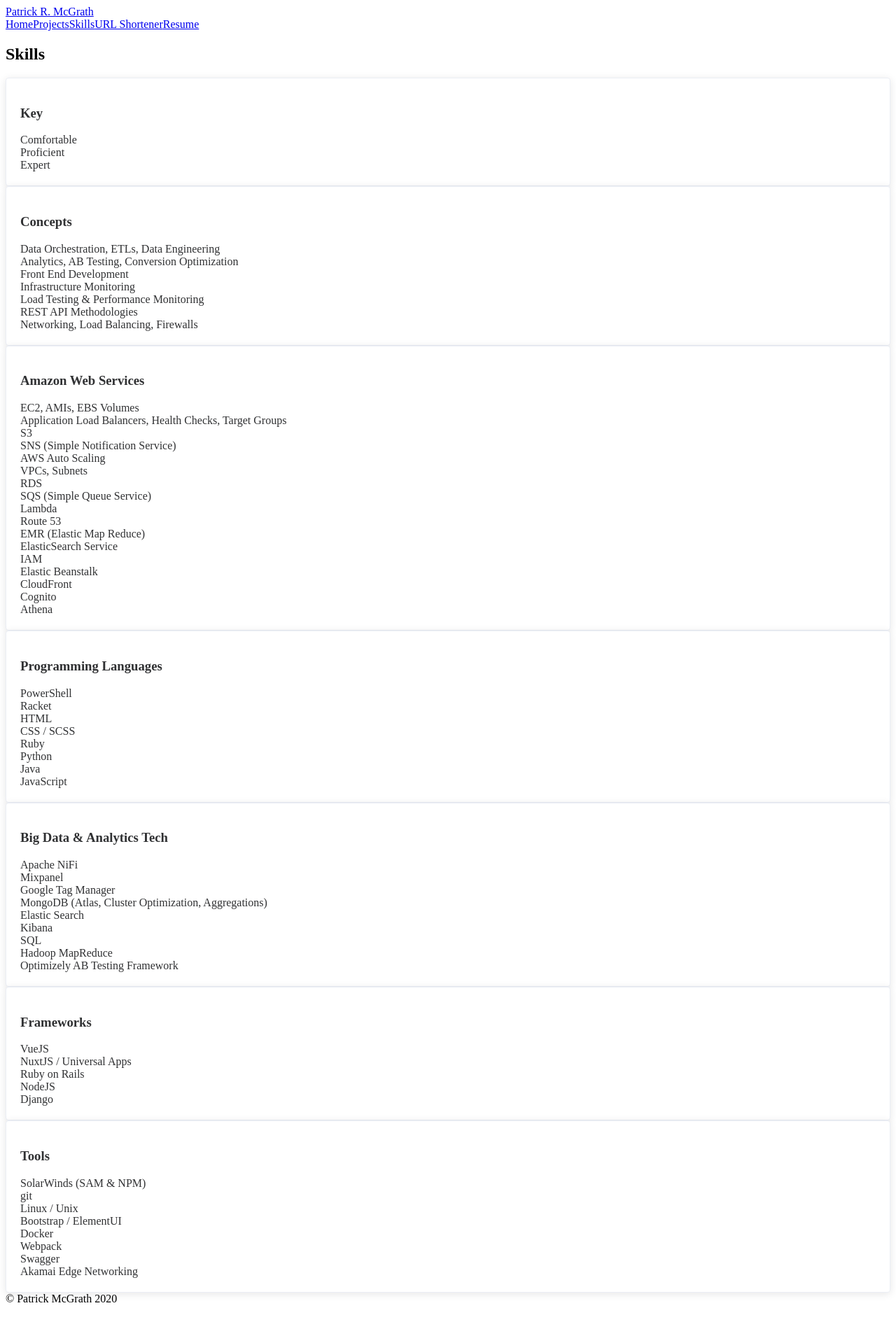
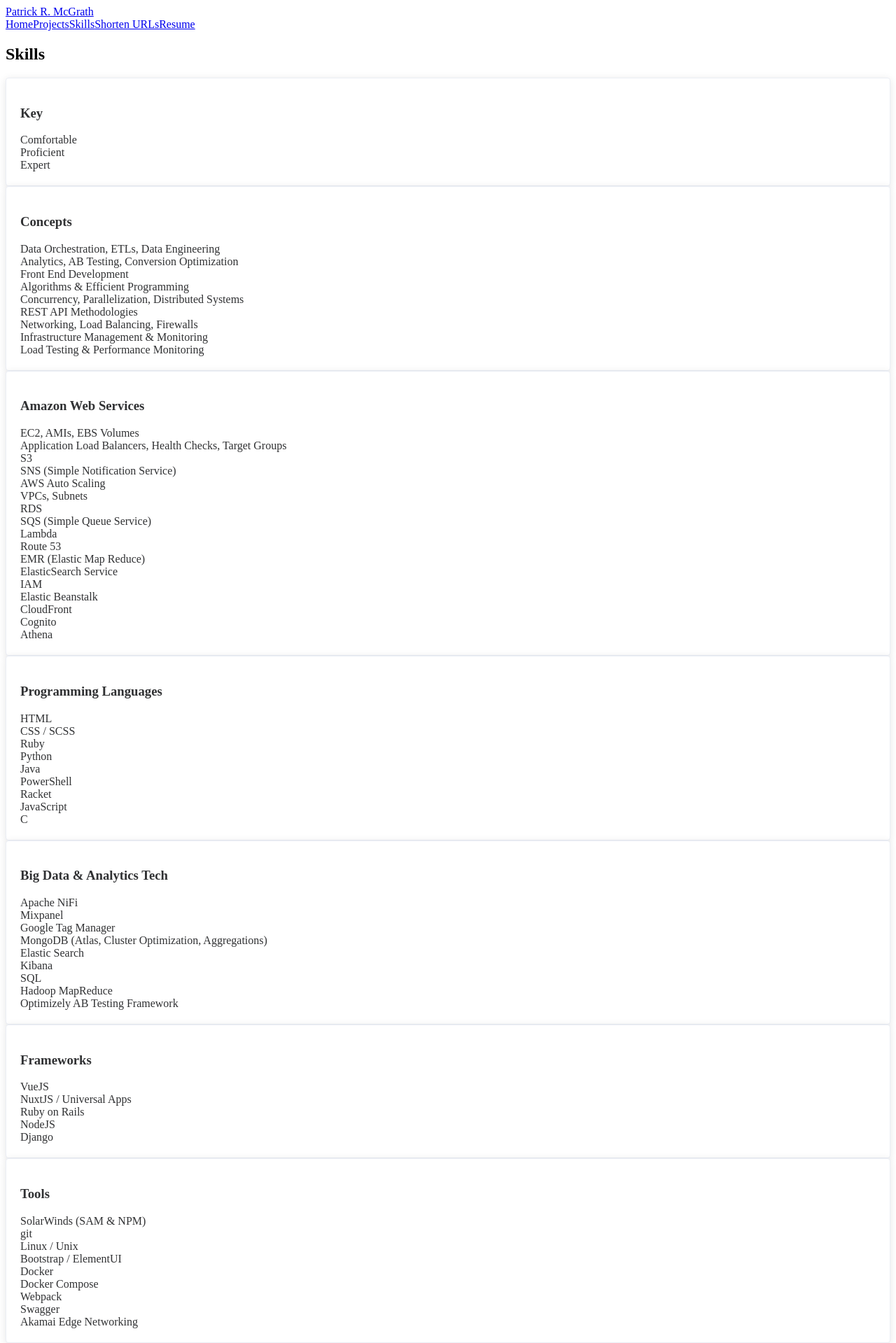
Before and after one commit to PatrickMcGrath29/patrickmcgrath.io, a Vue app: page /skills in a window 1280 px wide. Shown: the top 1919 px of the page at 70% size. Before the commit the page ends 1873 px from the top, so only its background shows below. Built offline with nearby package versions, Linux system fonts and the light colour scheme.

Commit message:
Updating skills content, text in header

```diff
--- a/src/assets/styles/pages/shorten-index.scss
+++ b/src/assets/styles/pages/shorten-index.scss
@@ -1,6 +1,11 @@
 .shorten__wrapper {
   max-width: 800px;
   margin: auto;
+
+  // button,
+  // input {
+  //   font-size: $base-font-size;
+  // }
 
   .shorten__submit-button {
     width: 100%;
--- a/src/components/Header.vue
+++ b/src/components/Header.vue
@@ -10,7 +10,7 @@
       <router-link v-bind:to="{ name: 'Home' }" active-class="active" class="navbar-link">Home</router-link>
       <router-link v-bind:to="{ name: 'Projects' }" active-class="active" class="navbar-link">Projects</router-link>
       <router-link v-bind:to="{ name: 'Skills' }" active-class="active" class="navbar-link">Skills</router-link>
-      <router-link v-bind:to="{ name: 'Shorten' }" active-class="active" class="navbar-link">URL Shortener</router-link>
+      <router-link v-bind:to="{ name: 'Shorten' }" active-class="active" class="navbar-link">Shorten URLs</router-link>
       <a href="/static/Resume_McGrath_Patrick.pdf" class="navbar-link">Resume</a>
     </nav>
   </header>
--- a/src/json/skills.json
+++ b/src/json/skills.json
@@ -18,16 +18,22 @@
           "name": "Front End Development"
         },
         {
-          "name": "Infrastructure Monitoring"
+          "name": "Algorithms & Efficient Programming"
         },
         {
-          "name": "Load Testing & Performance Monitoring"
+          "name": "Concurrency, Parallelization, Distributed Systems"
         },
         {
           "name": "REST API Methodologies"
         },
         {
           "name": "Networking, Load Balancing, Firewalls"
+        },
+        {
+          "name": "Infrastructure Management & Monitoring"
+        },
+        {
+          "name": "Load Testing & Performance Monitoring"
         }
       ]
     },
@@ -121,11 +127,11 @@
         },
         {
           "name": "PowerShell",
-          "proficiency": "3"
+          "proficiency": "2"
         },
         {
           "name": "Racket",
-          "proficiency": "3"
+          "proficiency": "2"
         },
         {
           "name": "JavaScript",
@@ -138,6 +144,10 @@
         {
           "name": "CSS / SCSS",
           "proficiency": "3"
+        },
+        {
+          "name": "C",
+          "proficiency": "1"
         }
       ]
     },
@@ -223,6 +233,10 @@
           "proficiency": "2"
         },
         {
+          "name": "Docker Compose",
+          "proficiency": "2"
+        },
+        {
           "name": "Swagger",
           "proficiency": "1"
         },
```
